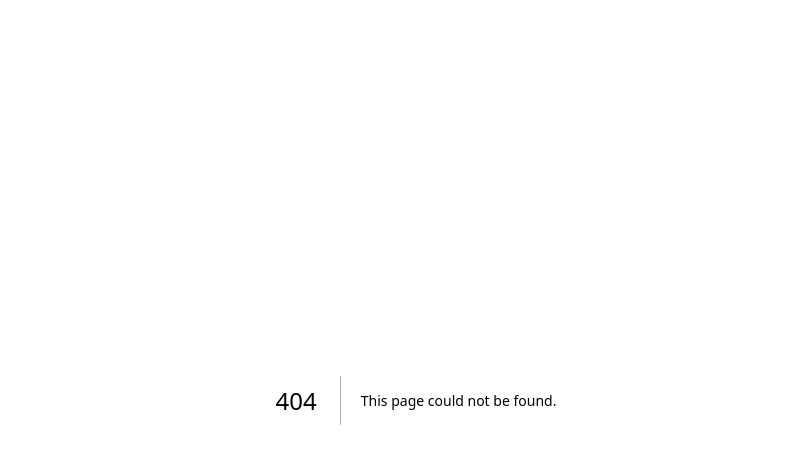
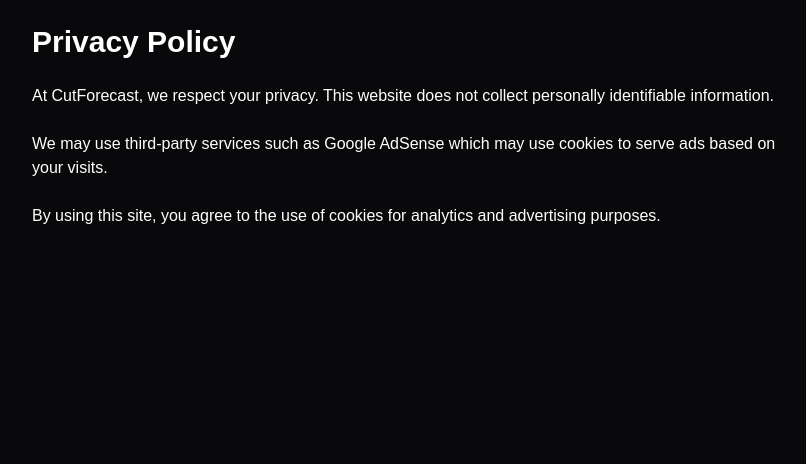
Before and after one commit to edwarddeakin06-maker/cutforecast, a Next.js app: page /privacy in a window 1280 px wide. Before the commit this address had no page. Shown: the top 464 px of the page, without its empty margins (224-1030 px from the left). Built offline with nearby package versions, Linux system fonts and the light colour scheme.

Commit message:
add legal pages

```diff
--- a/app/page.tsx
+++ b/app/page.tsx
@@ -280,6 +280,10 @@
         </div>
 
       </div>
+      <div className="text-center text-xs text-zinc-500 mt-10">
+      <a href="/privacy" className="mr-4">Privacy Policy</a>
+      <a href="/terms">Terms of Service</a>
+      </div>
     </main>
   );
 }
--- /dev/null
+++ b/app/privacy/page.tsx
@@ -0,0 +1,26 @@
+export default function Privacy() {
+  return (
+    <main className="min-h-screen bg-zinc-950 text-white p-6">
+      <div className="max-w-3xl mx-auto space-y-6">
+
+        <h1 className="text-3xl font-bold">Privacy Policy</h1>
+
+        <p>
+          At CutForecast, we respect your privacy. This website does not collect
+          personally identifiable information.
+        </p>
+
+        <p>
+          We may use third-party services such as Google AdSense which may use
+          cookies to serve ads based on your visits.
+        </p>
+
+        <p>
+          By using this site, you agree to the use of cookies for analytics and
+          advertising purposes.
+        </p>
+
+      </div>
+    </main>
+  );
+}
--- /dev/null
+++ b/app/terms/page.tsx
@@ -0,0 +1,26 @@
+export default function Privacy() {
+  return (
+    <main className="min-h-screen bg-zinc-950 text-white p-6">
+      <div className="max-w-3xl mx-auto space-y-6">
+
+        <h1 className="text-3xl font-bold">Privacy Policy</h1>
+
+        <p>
+          At CutForecast, we respect your privacy. This website does not collect
+          personally identifiable information.
+        </p>
+
+        <p>
+          We may use third-party services such as Google AdSense which may use
+          cookies to serve ads based on your visits.
+        </p>
+
+        <p>
+          By using this site, you agree to the use of cookies for analytics and
+          advertising purposes.
+        </p>
+
+      </div>
+    </main>
+  );
+}
```
